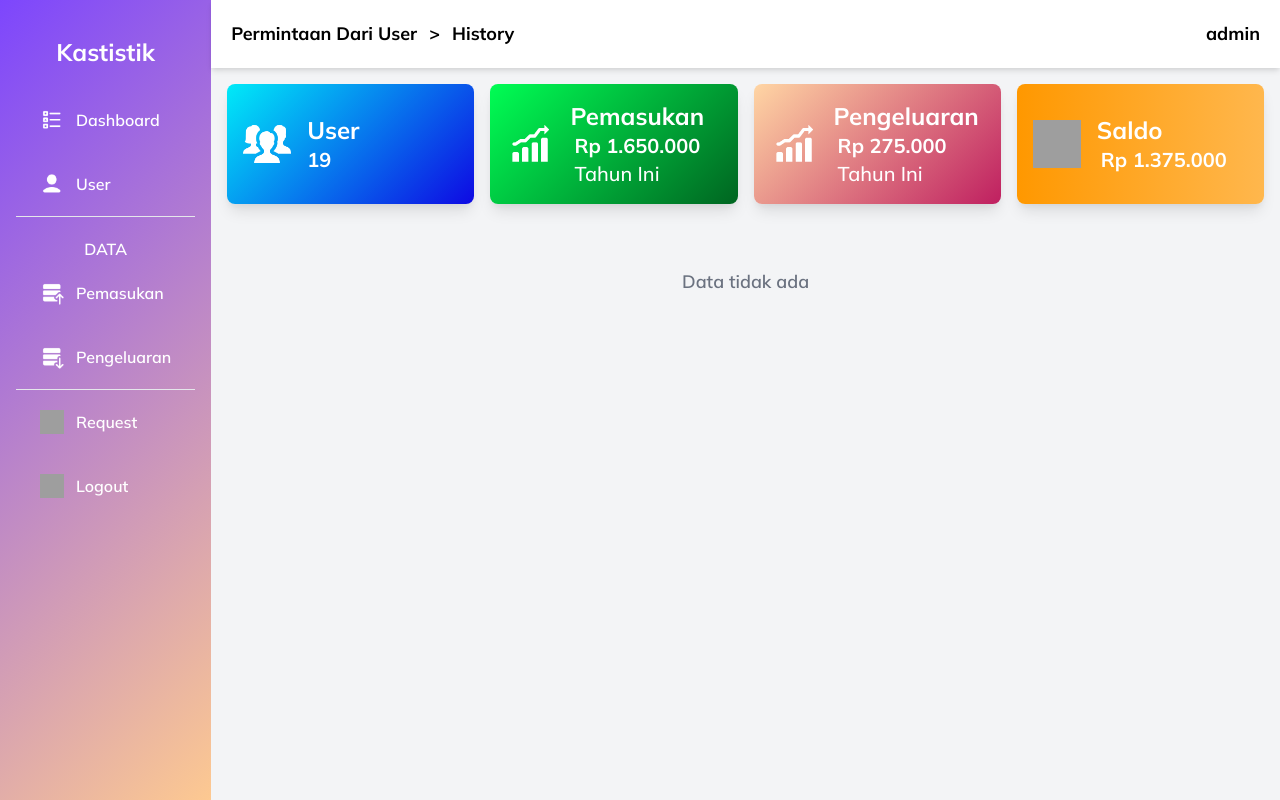
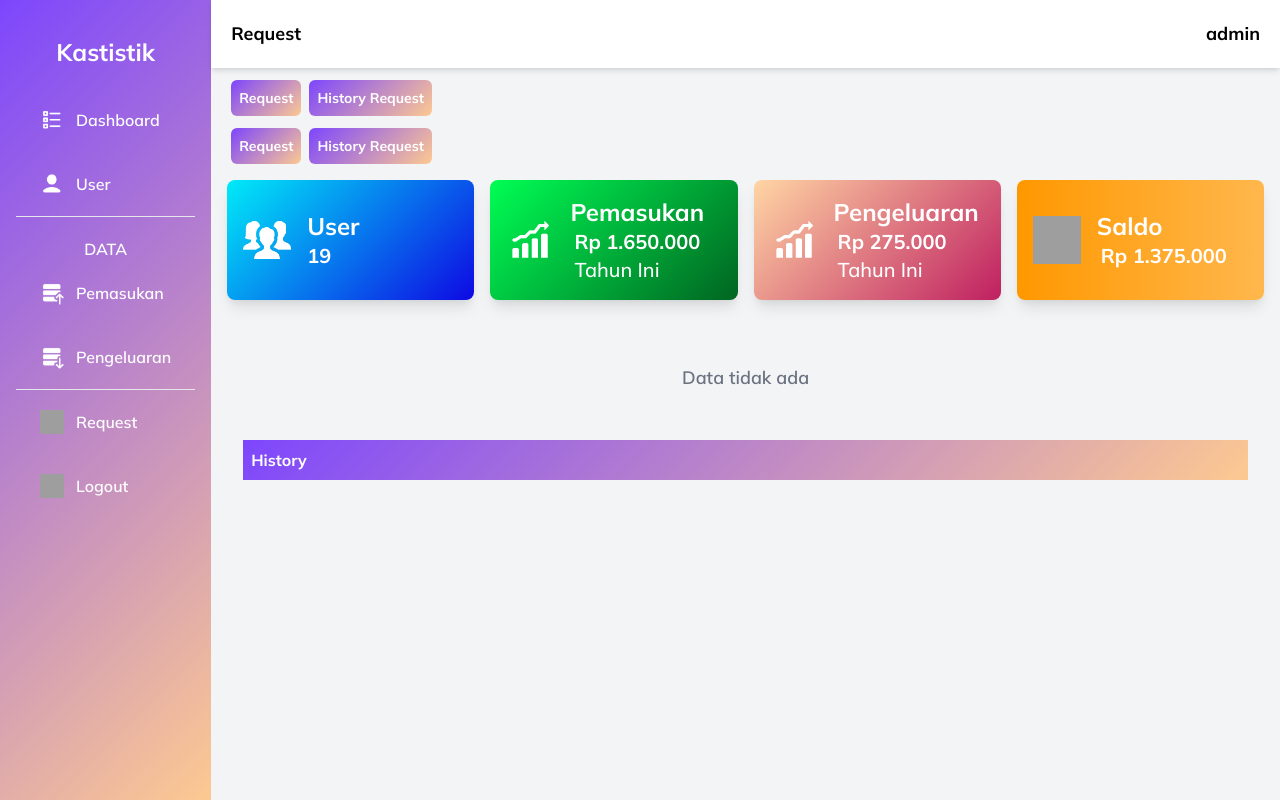
Before and after one commit to rasyanouvalnugraha/kastistik, a PHP site: page /request.admin.php in a window 1280 px wide. Run offline with PHP 8.4, Linux system fonts and the light colour scheme; a user stored in the database is signed in; data comes from the database, SQL or seed files in the repository; some libraries are stand-ins or nearby versions; grey boxes are pictures that could not be loaded.

Commit message:
Final Code

```diff
--- a/admin.php
+++ b/admin.php
@@ -74,7 +74,7 @@ $saldoJson = json_encode($saldoArray);
 <body class="bg-gray-100">
     <div class="flex flex-1">
         <section class="hidden sm:flex">
-            <nav class="navbar h-screen 2xl:mr-5">
+            <nav class="navbar h-screen">
                 <?php include "layout/navbar.php"; ?>
             </nav>
         </section>
@@ -104,7 +104,7 @@ $saldoJson = json_encode($saldoArray);
                     </div>
 
                     <!-- chart saldo  -->
-                    <div class="xl:bg-white xl:h-72 xl:my-4 xl:mx-8 xl:p-2 xl:rounded-md xl:shadow-lg h-72 p-2">
+                    <div class="xl:bg-white xl:h-72 xl:my-4 xl:mx-8 xl:p-2 xl:rounded-md xl:shadow-lg h-72 p-2 2xl:h-96">
                         <canvas id="saldoChart"></canvas>
                     </div>
                 </section>
--- a/data.pengeluaran.admin.php
+++ b/data.pengeluaran.admin.php
@@ -74,7 +74,7 @@ $pengeluaran = mysqli_query(
     <div class="flex">
         <!-- Sidebar -->
         <section class="sm:flex hidden">
-            <nav class="navbar h-screen 2xl:mr-5">
+            <nav class="navbar h-screen ">
                 <?php include "layout/navbar.php"; ?>
             </nav>
         </section>
@@ -122,7 +122,7 @@ $pengeluaran = mysqli_query(
                     </thead>
                     <tbody>
                         <?php while ($row = mysqli_fetch_assoc($pengeluaran)) { ?>
-                            <tr class='hover:bg-gray-300 text-sm'>
+                            <tr class='hover:bg-gray-300 text-xs'>
                                 <td class='py-2 px-4 text-center font-mulish'><?= htmlspecialchars($row['nama']); ?></td>
                                 <td class='py-2 px-4 text-center font-mulish' data-order="<?= date('Y-m-d', strtotime($row['tanggal'])); ?>">
                                     <?= date('d M', strtotime($row['tanggal'])); ?>
--- a/layout/responnavbar.php
+++ b/layout/responnavbar.php
@@ -7,7 +7,7 @@
 </button>
 
 <!-- MOBILE NAVBAR MENU -->
-<section id="mobileMenu" class="hidden fixed top-0 left-0 w-full h-screen bg-gray-900 bg-opacity-75 z-20">
+<section id="mobileMenu" class="hidden fixed top-0 left-0 w-full h-full bg-gray-900 bg-opacity-75 z-20">
     <div class="bg-gradient h-full p-5 text-white">
         <button id="closeMobileMenu" class="text-xl font-bold">
             X
--- a/pemasukan.admin.php
+++ b/pemasukan.admin.php
@@ -133,7 +133,7 @@ if (isset($_POST['add'])) {
                     </form>
                 </div>
 
-                <div class="flex-1 w-full md:flex md:items-center hidden ">
+                <div class="flex-1 w-full md:flex md:items-center hidden 2xl:flex 2xl:items-center 2xl:justify-center">
                     <div>
                         <img src="asset/man and woman discussing idea.png" alt="Man and woman discussing idea" class="p-6">
                     </div>
--- a/request.admin.php
+++ b/request.admin.php
@@ -106,7 +106,7 @@ if (isset($_POST['approve']) || isset($_POST['decline'])) {
 <body class="bg-gray-100">
     <div class="flex">
         <section class="sm:relative sm:flex hidden">
-            <nav class="navbar h-screen 2xl:mr-5">
+            <nav class="navbar h-screen">
                 <?php include "layout/navbar.php"; ?>
             </nav>
         </section>
@@ -116,21 +116,29 @@ if (isset($_POST['approve']) || isset($_POST['decline'])) {
                 <div class="sm:hidden flex shadow-md">
                     <?php include "layout/responnavbar.php" ?>
                 </div>
-                <div class="text-lg font-mulish-extend w-full sm:p-5 p-3 justify-between flex shadow-md navbar sticky">
-                    <div class="flex gap-3">
-                        <h1 class="text-md sm:text-lg items-center">Permintaan Dari User</h1>
-                        <h1>></h1>
-                        <a href="history.admin.php">History</a>
+                <div class="w-full">
+                    <div class="text-lg font-mulish-extend w-full sm:p-5 p-3 shadow-md navbar sticky">
+                        <div class="flex gap-3 justify-between">
+                            <h1 class="text-md sm:text-lg items-center">Request</h1>
+                            <h1 class="text-md sm:text-lg items-center"><?php echo htmlspecialchars($_SESSION['username']); ?></h1>
+                        </div>
                     </div>
-                    <h1 class="text-md sm:text-lg items-center"><?php echo htmlspecialchars($_SESSION['username']); ?></h1>
+                    <div class="hidden sm:flex space-x-2 text-xs xl:text-sm 2xl:text-base font-mulish-extend mx-5 mt-3">
+                        <a href="request.admin.php" class="bg-gradient p-2 text-white rounded-md">Request</a>
+                        <a href="history.admin.php" class="bg-gradient p-2 text-white rounded-md">History Request</a>
+                    </div>
                 </div>
+            </div>
+            <div class="flex space-x-2 text-xs xl:text-sm 2xl:text-base font-mulish-extend mx-5 mt-3">
+                <a href="request.admin.php" class="bg-gradient p-2 text-white rounded-md">Request</a>
+                <a href="history.admin.php" class="bg-gradient p-2 text-white rounded-md">History Request</a>
             </div>
             <section>
                 <?php include "layout/card.php" ?>
             </section>
 
             <div class="overflow-x-auto sm:mx-8 my-2 rounded-lg w-screen sm:w-auto">
-                <div class="max-h-80 relative overflow-y-auto no-scrollbar">
+                <div class="max-h-72 xl:max-h-72 2xl:max-h-full relative overflow-y-auto no-scrollbar">
                     <?php
                     if (mysqli_num_rows($getData) > 0) {
                         // Jika data tersedia, tampilkan tabel
@@ -141,20 +149,20 @@ if (isset($_POST['approve']) || isset($_POST['decline'])) {
                             <th class="py-2 px-4 border-b font-mulish sticky top-0 z-10">Nama</th>
                             <th class="py-2 px-4 border-b font-mulish sticky top-0 z-10">Jumlah</th>
                             <th class="py-2 px-4 border-b font-mulish sticky top-0 z-10">Keterangan</th>
-                            <th class="py-2 px-4 border-b font-mulish sticky top-0 z-10 px-10">Aksi</th>
+                            <th class="py-2 px-4 border-b font-mulish sticky top-0 z-10">Aksi</th>
                         </tr>
                     </thead>
                     <tbody>';
 
                         // Loop untuk menampilkan data
                         while ($row = mysqli_fetch_assoc($getData)) {
-                            echo "<tr class='text-sm sm:text-base'>";
+                            echo "<tr class='text-xs sm:text-base'>";
                             echo "<td class='py-2 px-4 text-center font-mulish'>" . date('d M Y', strtotime($row['tanggal'])) . "</td>";
                             echo "<td class='py-2 px-4 text-center font-mulish'>" . $row['nama'] . "</td>";
                             echo "<td class='py-2 px-4 text-center font-mulish'>" . "Rp " . number_format($row['jumlah'], 0, ',', '.') . "</td>";
                             echo "<td class='py-2 px-4 text-center font-mulish'>" . $row['Keterangan'] . "</td>";
-                            echo "<td class='py-2 px-4 text-center font-mulish px-4'>
-                                    <form action='request.admin.php' method='post' class='flex'>
+                            echo "<td class='py-2 px-4 text-center font-mulish'>
+                                    <form action='request.admin.php' method='post' class='flex items-center justify-center'>
                                         <input type='hidden' name='id' value='" . $row['nomor'] . "'>
                                         <button type='submit' name='approve' value='setujui'>
                                             <img src='asset/Thumbs Up.svg' alt='Setujui' class='w-8 h-8 up m-1 rounded-md p-1'>
@@ -175,6 +183,12 @@ if (isset($_POST['approve']) || isset($_POST['decline'])) {
                     ?>
                 </div>
             </div>
+            <div class="sm:mx-8 hidden sm:block">
+                <a href="history.admin.php" class="">
+                    <p class="font-mulish-extend text-white bg-gradient p-2">History</p>
+                </a>
+            </div>
+
 
         </section>
     </div>
--- a/user.admin.php
+++ b/user.admin.php
@@ -30,7 +30,7 @@ $getuser = mysqli_query($db, "SELECT * FROM users WHERE role = '2'");
 <body class="bg-gray-100">
     <div class="flex">
         <section class="relative">
-            <nav class="hidden sm:flex navbar h-screen 2xl:mr-5">
+            <nav class="hidden sm:flex navbar h-screen ">
                 <?php include "layout/navbar.php"; ?>
             </nav>
         </section>
--- a/user.php
+++ b/user.php
@@ -96,7 +96,9 @@ $saldoJson = json_encode($saldoArray);
                 </div>
             </section>
 
-            <?php include "layout/card.php" ?>
+            <div>
+                <?php include "layout/card.php" ?>
+            </div>
 
             <section class="flex-1">
                 <section class="flex items-center">
@@ -107,7 +109,7 @@ $saldoJson = json_encode($saldoArray);
                         <button class="bg-gradient font-mulish text-white px-2 py-1 rounded-md" type="submit">Tampilkan</button>
                     </form>
                 </section>
-                <div class="xl:bg-white xl:h-72 xl:my-4 xl:mx-8 xl:p-2 xl:rounded-md xl:shadow-lg w-screen h-72 p-2">
+                <div class="xl:bg-white xl:h-72 xl:my-4 xl:mx-8 xl:p-2 xl:rounded-md xl:shadow-lg xl:w-auto w-screen h-72 p-2">
                     <canvas id="saldoChart" class=""></canvas>
                 </div>
             </section>
```
Also changed, not shown: data.pemasukan.admin.php (+4 -3 lines), history.admin.php (+17 -5 lines), manage.user.admin.php (+5 -5 lines), pengeluaran.admin.php (+4 -6 lines).
